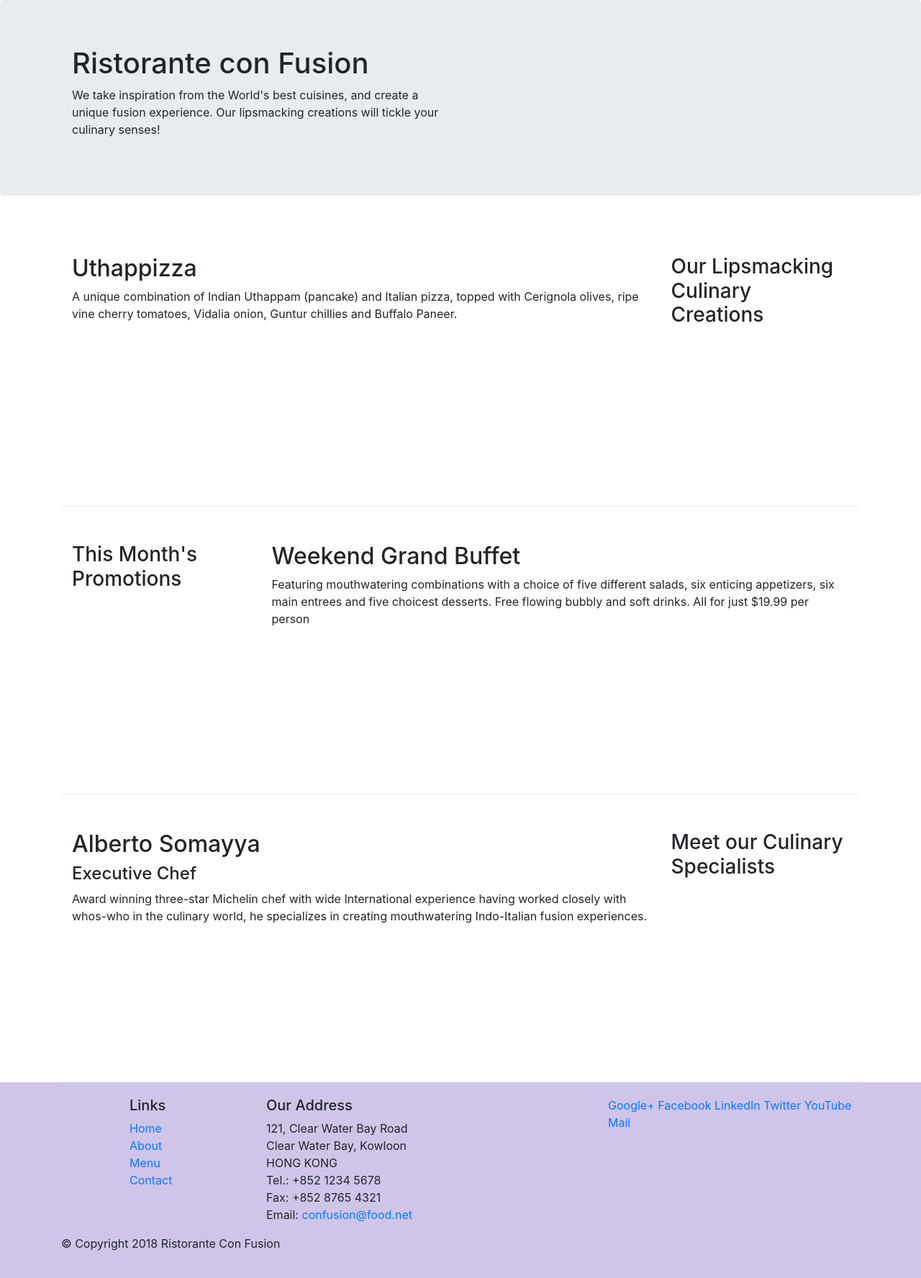
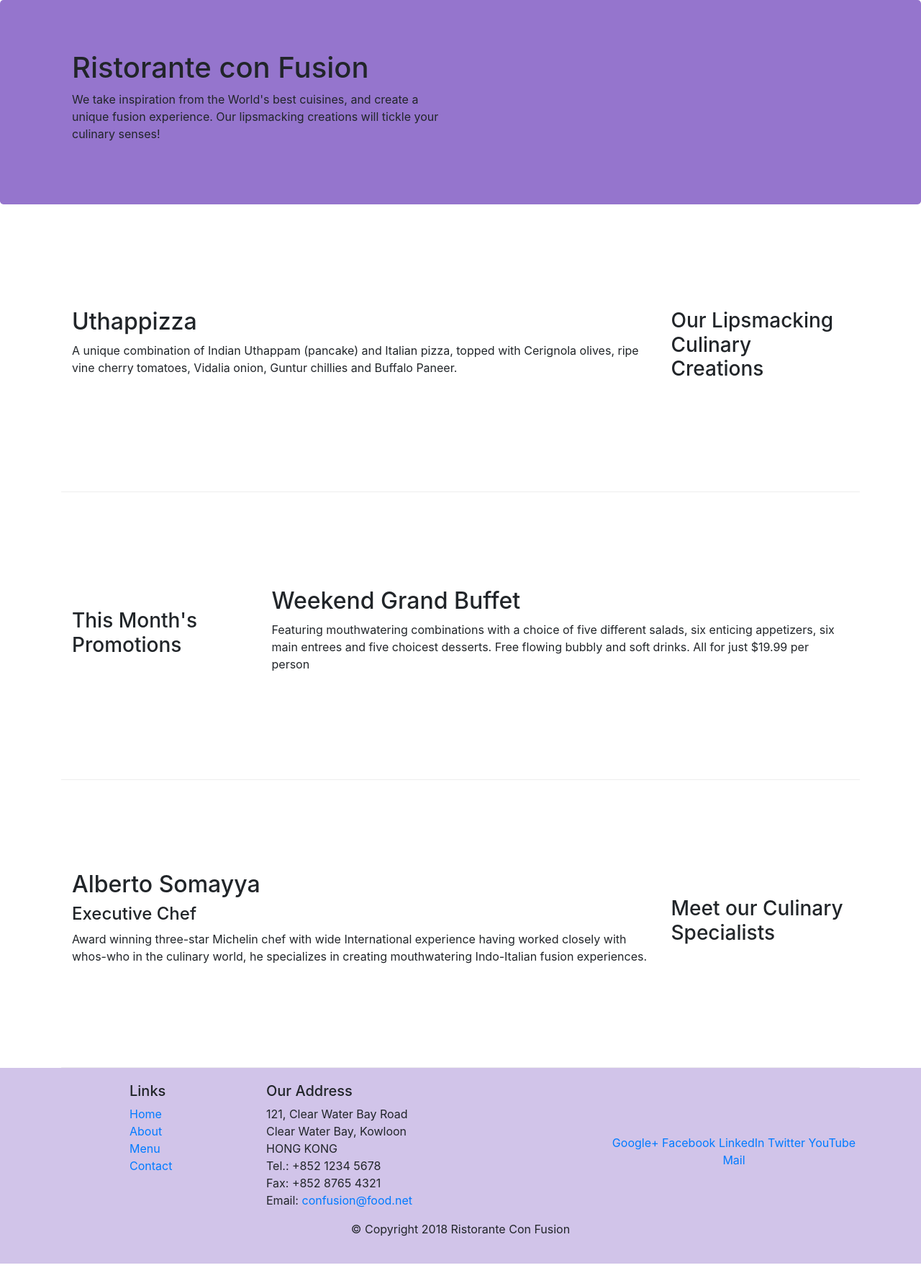
Before and after one commit to Pankaj-j-ux/ResponsiveWebDevLearning, a website: page index.html in a window 1280 px wide. Shown: the whole page at 72% size. Drawn offline with nearby package versions, Linux system fonts and the light colour scheme.

Commit message:
21 july 2020

```diff
--- a/index.html
+++ b/index.html
@@ -30,7 +30,7 @@
     </header>
 
     <div class="container">
-        <div class="row row-content">
+        <div class="row row-content align-items-center">
             <div class="col-12 col-sm-4 order-sm-last col-md-3">
                 <h3>Our Lipsmacking Culinary Creations</h3>
             </div>
@@ -41,7 +41,7 @@
         </div>
 
 
-        <div class="row row-content">
+        <div class="row row-content align-items-center">
             <div class="col-12 col-sm-4 col-md-3">
                 <h3>This Month's Promotions</h3>
             </div>
@@ -51,7 +51,7 @@
             </div>
         </div>
 
-        <div class="row row-content">
+        <div class="row row-content align-items-center">
             <div class="col-12 col-sm-4 order-sm-last col-md-3">
                 <h3>Meet our Culinary Specialists</h3>
             </div>
@@ -86,8 +86,8 @@
 		              Email: <a href="mailto:confusion@food.net">confusion@food.net</a>
 		           </address>
                 </div>
-                <div class="col-12 col-sm-4">
-                    <div>
+                <div class="col-12 col-sm-4 align-self-center">
+                    <div class="text-center">
                         <a href="http://google.com/+">Google+</a>
                         <a href="http://www.facebook.com/profile.php?id=">Facebook</a>
                         <a href="http://www.linkedin.com/in/">LinkedIn</a>
@@ -97,7 +97,7 @@
                     </div>
                 </div>
            </div>
-           <div class="row">
+           <div class="row justify-content-center">
                 <div class="col-auto">
                     <p>© Copyright 2018 Ristorante Con Fusion</p>
                 </div>
--- a/style.css
+++ b/style.css
@@ -15,3 +15,16 @@
 	margin: 0px auto;
 	padding: 20px 0px 20px 0px;
 }
+
+.jumbotron {
+	padding: 70px 30px 70px 30px;
+	margin: 0px auto;
+	background: #9575CD;
+	color: florawhite;
+}
+
+.address {
+	font-size: 80%;
+	margin: 0px;
+	color: #0f0f0f;
+}
```
